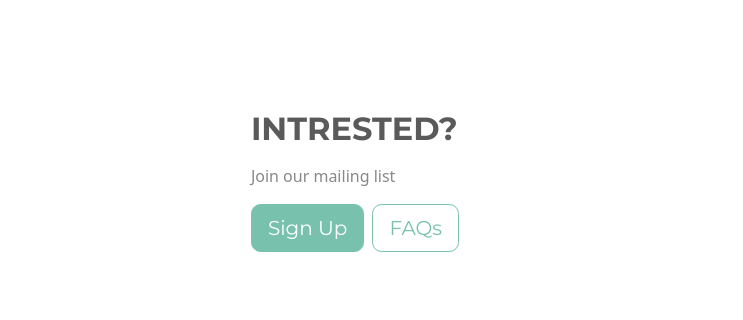
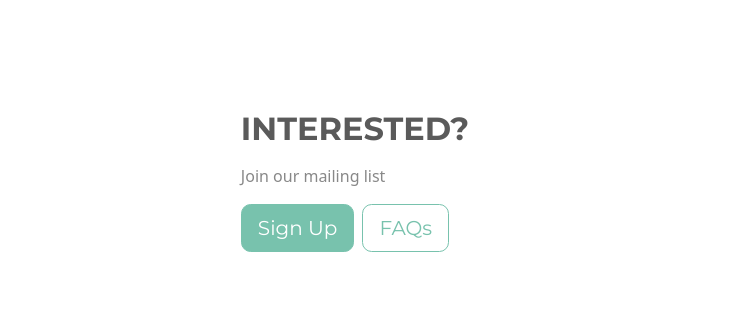
Before and after one commit to sciolydiva/sciolydiva.github.io, a plain HTML site: page index.html in a window 1280 px wide. Shown: the part 539-859 px from the top of the page, 0-743 px from the left. Drawn offline with nearby package versions, Linux system fonts and the light colour scheme.

Commit message:
Update index.html

```diff
--- a/index.html
+++ b/index.html
@@ -58,7 +58,7 @@
         <div
           class="col-md-6 text-center text-md-start d-flex d-sm-flex d-md-flex justify-content-start align-items-start justify-content-md-start align-items-md-center justify-content-xl-center">
           <div style="max-width: 500px; text-align: left">
-            <h2 class="text-uppercase fw-bold">Intrested?</h2>
+            <h2 class="text-uppercase fw-bold">Interested?</h2>
             <p class="my-3">Join our mailing list</p>
             <!--Link to google form-->
             <a class="btn btn-primary btn-lg me-2" role="button" href="#"
```
